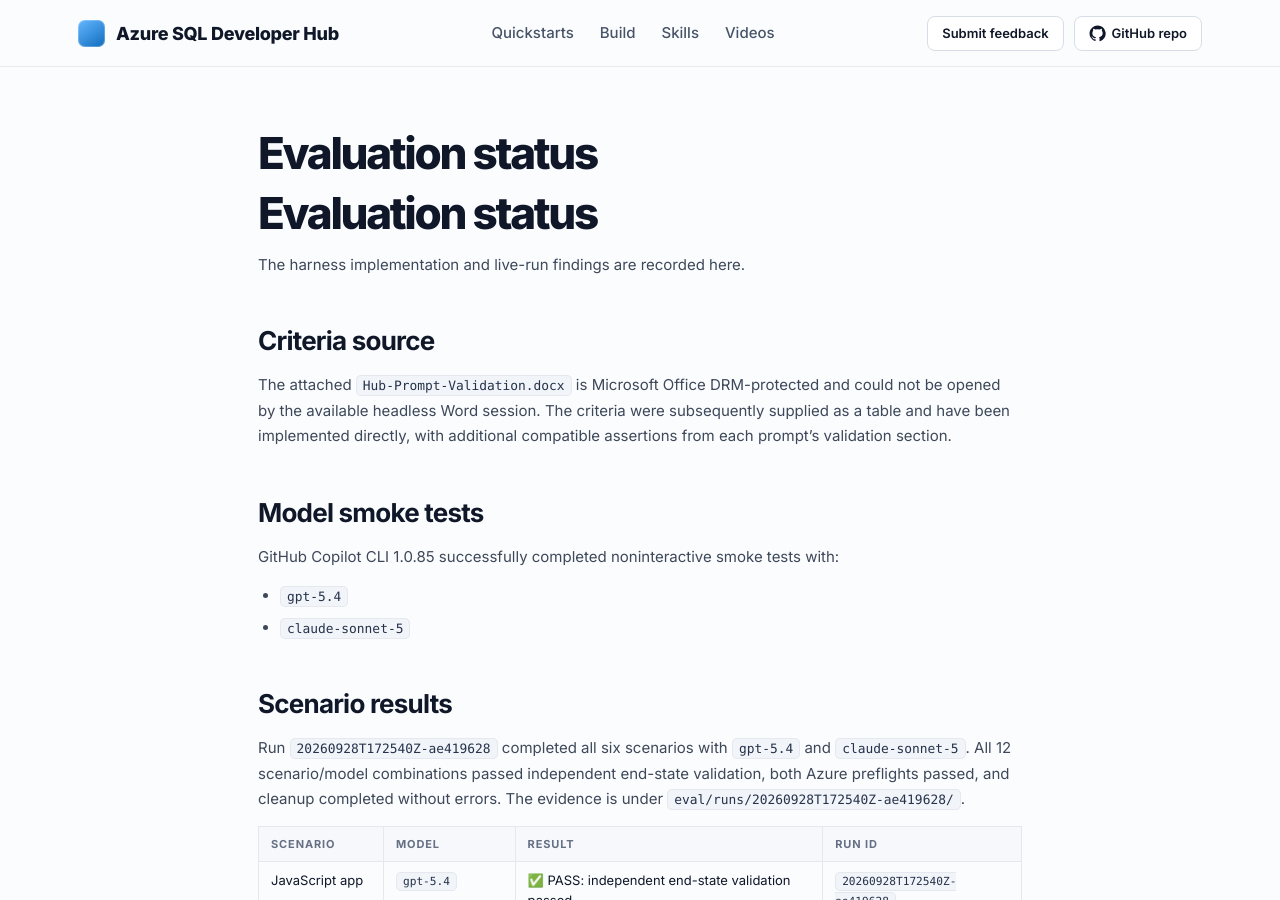
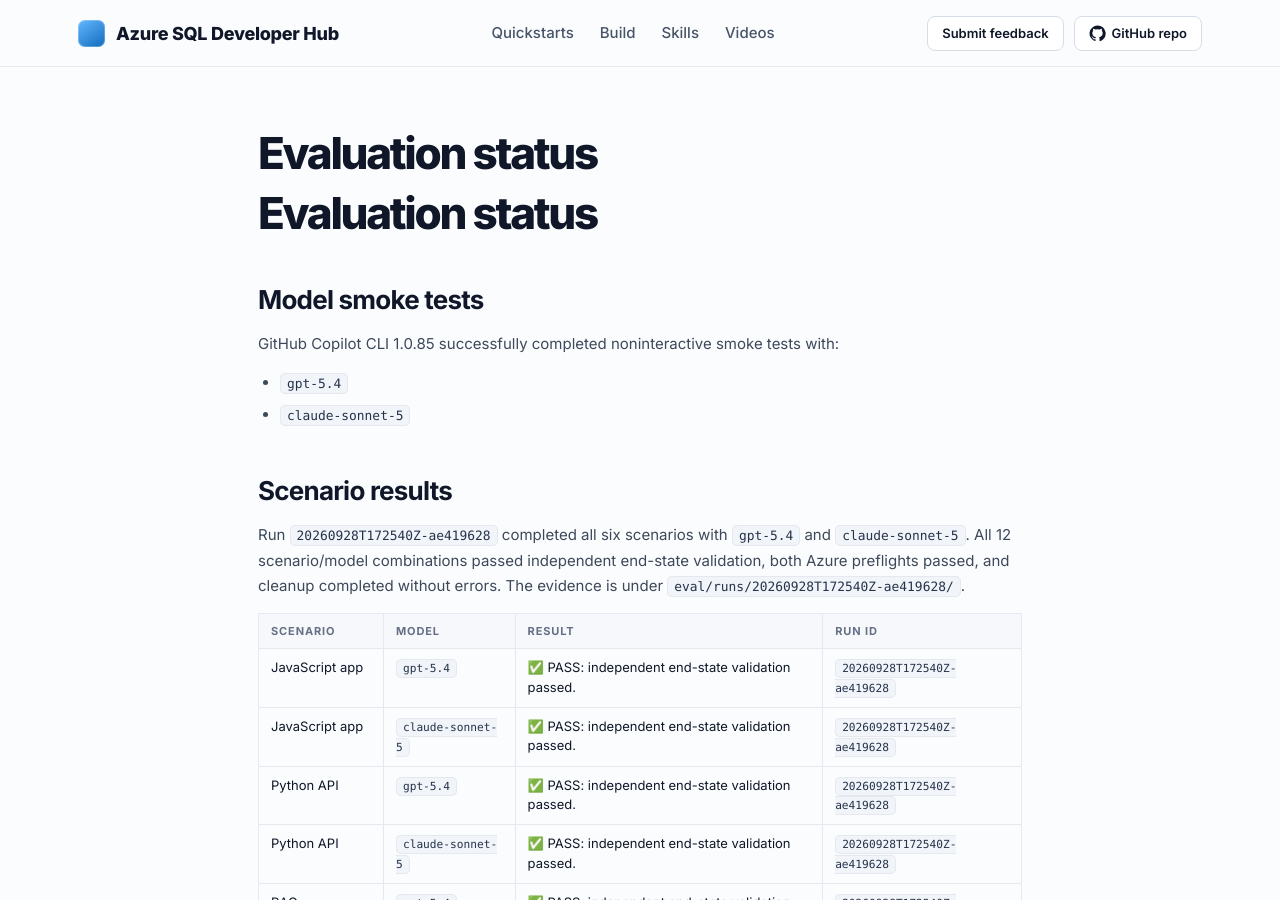
Before and after one commit to microsoft/azure-sql-dev-hub, a Jekyll site: the page built from eval/VALIDATION.md, in a window 1280 px wide and 900 px high. Built offline with Jekyll 4.4.1, drawn with Linux system fonts in a browser that asks for light colours; our own code applies the rules of GitHub Pages for plain Markdown files.

Commit message:
Cleaning up reference to doc

```diff
--- a/eval/VALIDATION.md
+++ b/eval/VALIDATION.md
@@ -1,13 +1,4 @@
 # Evaluation status
-
-The harness implementation and live-run findings are recorded here.
-
-## Criteria source
-
-The attached `Hub-Prompt-Validation.docx` is Microsoft Office DRM-protected and
-could not be opened by the available headless Word session. The criteria were
-subsequently supplied as a table and have been implemented directly, with
-additional compatible assertions from each prompt's validation section.
 
 ## Model smoke tests
 
```
